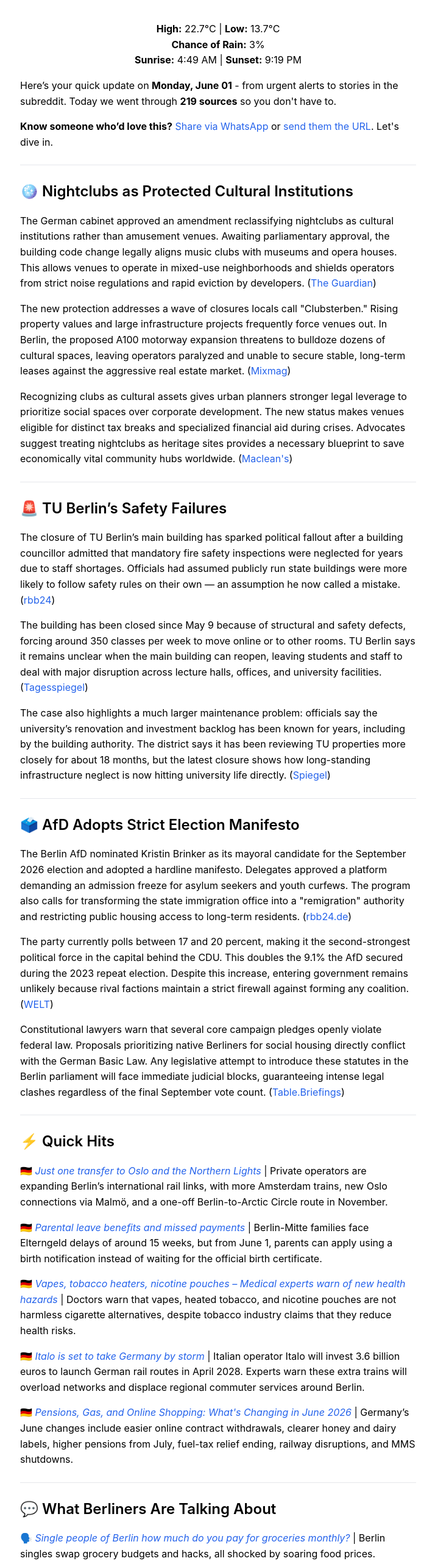
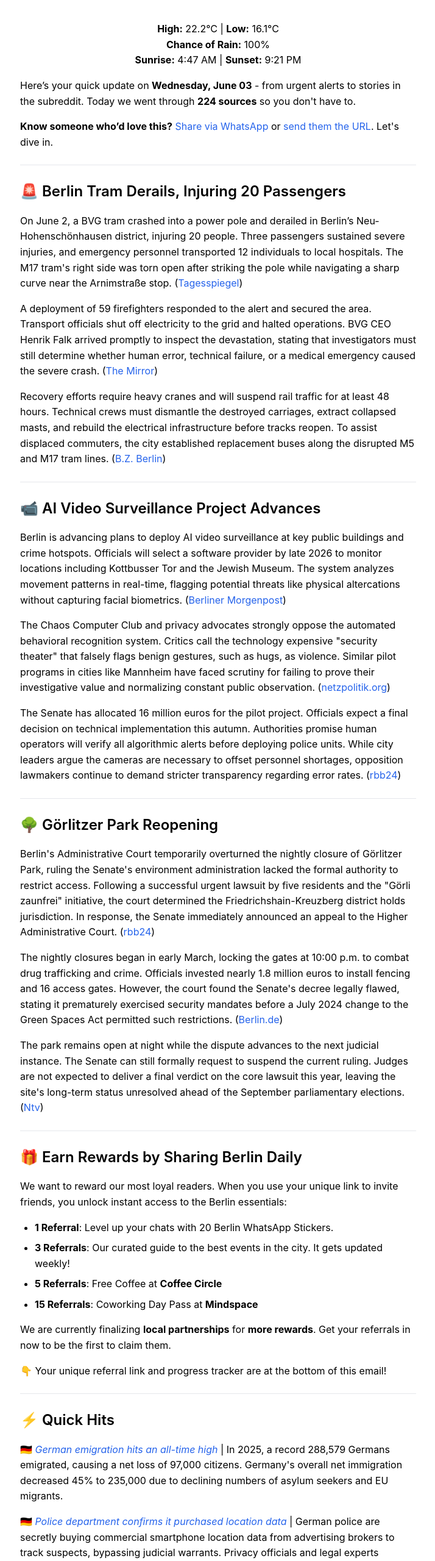
Before and after one commit to plamenpasliev/berlindaily-newsletter-archive, a website: page archive/latest.html in a window 1280 px wide. Shown: the part 220-2780 px from the top of the page at 61% size, without its empty margins (282-996 px from the left). Drawn offline with Linux system fonts and the light colour scheme; a script that the page names is missing.

Commit message:
Update Today's Newsletter

```diff
--- a/archive/latest.html
+++ b/archive/latest.html
@@ -4,10 +4,10 @@
 <head>
     <meta charset="UTF-8">
     <meta name="viewport" content="width=device-width, initial-scale=1.0">
-    <title>🪩 Nightclubs protected, TU Berlin, AfD Manifesto - Berlin News Daily</title>
+    <title>🚆 Tram crash, AI surveillance, Görli Reopening - Berlin News Daily</title>
     <meta name="description" content="Stay informed with curated Berlin news and events in English — perfect for expats and newcomers. We go through 100+ articles, posts and events each day so you don't have to.">
     <meta name="author" content="Plamen Pasliev" />
-    <meta name="publish-date" content="2026-06-01">
+    <meta name="publish-date" content="2026-06-03">
     <link rel="canonical" href="https://berlindaily.org/" />
 
     <!-- Cache control for static assets -->
@@ -17,20 +17,20 @@
     <link rel="preload" as="image" href="/assets/berlin-news-daily-logo.webp" fetchpriority="high" />
     <link rel="stylesheet" href="style.css">
 
-    <meta property="og:title" content="🪩 Nightclubs protected, TU Berlin, AfD Manifesto - Berlin News Daily" />
+    <meta property="og:title" content="🚆 Tram crash, AI surveillance, Görli Reopening - Berlin News Daily" />
     <meta property="og:description" content="Stay informed with curated Berlin news and events in English — perfect for expats and newcomers. We go through 100+ articles, posts and events each day so you don't have to." />
     <meta property="og:type" content="article" />
-    <meta property="og:url" content="https://newsletter.berlindaily.org/archive/20260601-nightclubs-protected-tu-berlin-afd-manifesto.html" />
+    <meta property="og:url" content="https://newsletter.berlindaily.org/archive/20260603-tram-crash-ai-surveillance-grli-reopening.html" />
     <meta property="og:image" content="https://storage.googleapis.com/gpt-engineer-file-uploads/4EHtkGxfgqNmjMCrTPEpIxYaKjf2/social-images/social-1758459261289-berlindaily-logo.png">
 
 <script type="application/ld+json">
 {
   "@context": "https://schema.org",
   "@type": "NewsArticle",
-  "headline": "🪩 Nightclubs protected, TU Berlin, AfD Manifesto - Berlin News Daily",
+  "headline": "🚆 Tram crash, AI surveillance, Görli Reopening - Berlin News Daily",
   "image": [ "https://newsletter.berlindaily.org/assets/berlin-news-daily-logo.webp"
    ],
-  "datePublished": "2026-06-01",
+  "datePublished": "2026-06-03",
   "author": {
     "@type": "Organization",
     "name": "Berlin News Daily"
@@ -62,43 +62,52 @@
   <img style="display: block; margin: 0 auto;" alt="Berlin Daily Logo" width="150" src="https://fgovoiddczxvdmvjrdqs.supabase.co/storage/v1/object/public/berlin_daily_assets/berlin_daily_logo.png?w=150">
 
 <h1 id="☀️-guten-morgen-berlin">☀️ Guten Morgen, Berlin!</h1>
-<p><strong>High:</strong> 22.7°C | <strong>Low:</strong> 13.7°C<br><strong>Chance of Rain:</strong> 3%<br><strong>Sunrise:</strong> 4:49 AM | <strong>Sunset:</strong> 9:19 PM</p>
+<p><strong>High:</strong> 22.2°C | <strong>Low:</strong> 16.1°C<br><strong>Chance of Rain:</strong> 100%<br><strong>Sunrise:</strong> 4:47 AM | <strong>Sunset:</strong> 9:21 PM</p>
 </div>
 
-<p>Here’s your quick update on <strong>Monday, June 01</strong> - from urgent alerts to stories in the subreddit. Today we went through <strong>219 sources</strong> so you don't have to. </p>
+<p>Here’s your quick update on <strong>Wednesday, June 03</strong> - from urgent alerts to stories in the subreddit. Today we went through <strong>224 sources</strong> so you don't have to. </p>
 <p><strong>Know someone who’d love this?</strong> <a href="https://api.whatsapp.com/send?text=Hey%21%20I%E2%80%99ve%20been%20reading%20Berlin%20Daily%20lately%20and%20thought%20you%E2%80%99d%20like%20it.%20It%20helps%20me%20stay%20informed%20and%20find%20out%20cool%20things%20to%20do%20in%20Berlin.%20It%27s%20also%20free.%20Check%20it%20out%3A%20https%3A%2F%2Fberlindaily.org">Share via WhatsApp</a> or <a href="https://newsletter.berlindaily.org/">send them the URL</a>. Let's dive in.</p>
 <hr>
-<h2 id="🪩-germany-reclassifies-nightclubs-as-protected-cultural-institutions">🪩 Nightclubs as Protected Cultural Institutions</h2>
-<p class="excerpt">The German cabinet approved an amendment reclassifying nightclubs as cultural institutions rather than amusement venues. Awaiting parliamentary approval, the building code change legally aligns music clubs with museums and opera houses. This allows venues to operate in mixed-use neighborhoods and shields operators from strict noise regulations and rapid eviction by developers. (<a href="https://www.theguardian.com/world/2026/may/31/germany-nightlife-scene-reclassify-clubs-berlin">The Guardian</a>)</p>
-<p>The new protection addresses a wave of closures locals call "Clubsterben." Rising property values and large infrastructure projects frequently force venues out. In Berlin, the proposed A100 motorway expansion threatens to bulldoze dozens of cultural spaces, leaving operators paralyzed and unable to secure stable, long-term leases against the aggressive real estate market. (<a href="https://mixmag.net/read/controversial-berlin-a100-motorway-plans-force-iconic-clubs-close-about-blank-renate-ost-news">Mixmag</a>)</p>
-<p>Recognizing clubs as cultural assets gives urban planners stronger legal leverage to prioritize social spaces over corporate development. The new status makes venues eligible for distinct tax breaks and specialized financial aid during crises. Advocates suggest treating nightclubs as heritage sites provides a necessary blueprint to save economically vital community hubs worldwide. (<a href="https://macleans.ca/society/how-to-save-gay-bars/">Maclean's</a>)</p>
+<h2 id="🚨-berlin-tram-derails-injuring-20-passengers">🚨 Berlin Tram Derails, Injuring 20 Passengers</h2>
+<p class="excerpt">On June 2, a BVG tram crashed into a power pole and derailed in Berlin’s Neu-Hohenschönhausen district, injuring 20 people. Three passengers sustained severe injuries, and emergency personnel transported 12 individuals to local hospitals. The M17 tram's right side was torn open after striking the pole while navigating a sharp curve near the Arnimstraße stop. (<a href="https://www.tagesspiegel.de/berlin/tram-soll-zu-schnell-gewesen-sein-20-verletzte-bei-schwerem-strassenbahn-unfall-in-berlin-15666517.html">Tagesspiegel</a>)</p>
+<p>A deployment of 59 firefighters responded to the alert and secured the area. Transport officials shut off electricity to the grid and halted operations. BVG CEO Henrik Falk arrived promptly to inspect the devastation, stating that investigators must still determine whether human error, technical failure, or a medical emergency caused the severe crash. (<a href="https://www.mirror.co.uk/news/world-news/berlin-tram-crash-horror-least-37236414">The Mirror</a>)</p>
+<p>Recovery efforts require heavy cranes and will suspend rail traffic for at least 48 hours. Technical crews must dismantle the destroyed carriages, extract collapsed masts, and rebuild the electrical infrastructure before tracks reopen. To assist displaced commuters, the city established replacement buses along the disrupted M5 and M17 tram lines. (<a href="https://www.bz-berlin.de/berlin/bergung-der-zerstoerten-strassenbahn-dauert-48-stunden">B.Z. Berlin</a>)</p>
 <hr>
-<h2 id="🔑-berlin-researcher-champions-housing-first-amid-rising-national-homelessness">🚨 TU Berlin’s Safety Failures</h2>
-<p class="excerpt">The closure of TU Berlin’s main building has sparked political fallout after a building councillor admitted that mandatory fire safety inspections were neglected for years due to staff shortages. Officials had assumed publicly run state buildings were more likely to follow safety rules on their own — an assumption he now called a mistake. (<a href="https://www.rbb24.de/panorama/beitrag/2026/05/berlin-tu-hauptgebaeude-geschlossen-baustadtrat-brandschutz-kontrolle.html">rbb24</a>)</p>
-<p>The building has been closed since May 9 because of structural and safety defects, forcing around 350 classes per week to move online or to other rooms. TU Berlin says it remains unclear when the main building can reopen, leaving students and staff to deal with major disruption across lecture halls, offices, and university facilities.(<a href="https://www.tagesspiegel.de/berlin/seit-dem-9-mai-geschlossen-baustadtrat-raumt-fehler-bei-brandschutzkontrollen-an-tu-ein-15659240.html">Tagesspiegel</a>)</p>
-<p>The case also highlights a much larger maintenance problem: officials say the university’s renovation and investment backlog has been known for years, including by the building authority. The district says it has been reviewing TU properties more closely for about 18 months, but the latest closure shows how long-standing infrastructure neglect is now hitting university life directly. (<a href="https://www.spiegel.de/panorama/bildung/tu-berlin-brandschutzkontrollen-so-gut-wie-gar-nicht-durchgefuehrt-personalmangel-a-2d62bf08-9f58-40e9-b4d8-882ee56cea19">Spiegel</a>)</p>
+<h2 id="📹-berlin-advances-ai-video-surveillance-pilot-project">📹 AI Video Surveillance Project Advances</h2>
+<p class="excerpt">Berlin is advancing plans to deploy AI video surveillance at key public buildings and crime hotspots. Officials will select a software provider by late 2026 to monitor locations including Kottbusser Tor and the Jewish Museum. The system analyzes movement patterns in real-time, flagging potential threats like physical altercations without capturing facial biometrics. (<a href="https://www.morgenpost.de/berlin/article412153544/im-zeitplan-ki-videoueberwachung-in-berlin-nimmt-weitere-huerde.html">Berliner Morgenpost</a>)</p>
+<p>The Chaos Computer Club and privacy advocates strongly oppose the automated behavioral recognition system. Critics call the technology expensive "security theater" that falsely flags benign gestures, such as hugs, as violence. Similar pilot programs in cities like Mannheim have faced scrutiny for failing to prove their investigative value and normalizing constant public observation. (<a href="https://netzpolitik.org/2026/ki-gestuetzte-videoueberwachung-ccc-warnt-berlin-vor-automatischer-verhaltenserkennung/">netzpolitik.org</a>)</p>
+<p>The Senate has allocated 16 million euros for the pilot project. Officials expect a final decision on technical implementation this autumn. Authorities promise human operators will verify all algorithmic alerts before deploying police units. While city leaders argue the cameras are necessary to offset personnel shortages, opposition lawmakers continue to demand stricter transparency regarding error rates. (<a href="https://www.rbb24.de/panorama/beitrag/2026/06/berlin-ki-gestuetzte-videoueberwachung-schutz-sicherheit.html">rbb24</a>)</p>
 <hr>
-<h2 id="🗳️-berlin-afd-names-brinker-and-adopts-strict-election-manifesto">🗳️ AfD Adopts Strict Election Manifesto</h2>
-<p class="excerpt">The Berlin AfD nominated Kristin Brinker as its mayoral candidate for the September 2026 election and adopted a hardline manifesto. Delegates approved a platform demanding an admission freeze for asylum seekers and youth curfews. The program also calls for transforming the state immigration office into a "remigration" authority and restricting public housing access to long-term residents. (<a href="https://www.rbb24.de/politik/berlin-wahl-2026/beitraege/afd-wahlprogramm-migration-ausgangssperren-videoueberwachung.html">rbb24.de</a>)</p>
-<p>The party currently polls between 17 and 20 percent, making it the second-strongest political force in the capital behind the CDU. This doubles the 9.1% the AfD secured during the 2023 repeat election. Despite this increase, entering government remains unlikely because rival factions maintain a strict firewall against forming any coalition. (<a href="https://www.welt.de/politik/deutschland/article6a1aecf2411d40cd4c74cb76/afd-will-aufnahmestopp-fuer-asylbewerber-in-berlin.html">WELT</a>)</p>
-<p>Constitutional lawyers warn that several core campaign pledges openly violate federal law. Proposals prioritizing native Berliners for social housing directly conflict with the German Basic Law. Any legislative attempt to introduce these statutes in the Berlin parliament will face immediate judicial blocks, guaranteeing intense legal clashes regardless of the final September vote count. (<a href="https://table.media/berlin/analyse/was-die-afd-fuer-berlin-will-und-was-davon-sie-ueberhaupt-darf">Table.Briefings</a>)</p>
+<h2 id="⚖️-berlin-appeals-court-ruling-reopening-görlitzer-park">🌳 Görlitzer Park Reopening</h2>
+<p class="excerpt">Berlin's Administrative Court temporarily overturned the nightly closure of Görlitzer Park, ruling the Senate's environment administration lacked the formal authority to restrict access. Following a successful urgent lawsuit by five residents and the "Görli zaunfrei" initiative, the court determined the Friedrichshain-Kreuzberg district holds jurisdiction. In response, the Senate immediately announced an appeal to the Higher Administrative Court. (<a href="https://www.rbb24.de/panorama/beitrag/2026/06/senat-legt-beschwerde-gegen-urteil-zu-goerlitzer-park-ein0.html">rbb24</a>)</p>
+<p>The nightly closures began in early March, locking the gates at 10:00 p.m. to combat drug trafficking and crime. Officials invested nearly 1.8 million euros to install fencing and 16 access gates. However, the court found the Senate's decree legally flawed, stating it prematurely exercised security mandates before a July 2024 change to the Green Spaces Act permitted such restrictions. (<a href="https://www.berlin.de/gerichte/verwaltungsgericht/presse/pressemitteilungen/2026/pressemitteilung.1676274.php">Berlin.de</a>)</p>
+<p>The park remains open at night while the dispute advances to the next judicial instance. The Senate can still formally request to suspend the current ruling. Judges are not expected to deliver a final verdict on the core lawsuit this year, leaving the site's long-term status unresolved ahead of the September parliamentary elections. (<a href="https://www.n-tv.de/regionales/berlin-und-brandenburg/Goerlitzer-Park-nachts-vorerst-offen-Wie-geht-es-weiter-id30883471.html">Ntv</a>)</p>
+<hr>
+<h2>🎁 Earn Rewards by Sharing Berlin Daily</h2>
+<p>We want to reward our most loyal readers. When you use your unique link to invite friends, you unlock instant access to the Berlin essentials:</p>
+<ul>
+<li><strong>1 Referral</strong>: Level up your chats with 20 Berlin WhatsApp Stickers.</li>
+<li><strong>3 Referrals</strong>: Our curated guide to the best events in the city. It gets updated weekly!</li>
+<li><strong>5 Referrals</strong>: Free Coffee at <strong>Coffee Circle</strong></li>
+<li><strong>15 Referrals</strong>: Coworking Day Pass at <strong>Mindspace</strong></li>
+</ul>
+<p>We are currently finalizing <strong>local partnerships</strong> for <strong>more rewards</strong>. Get your referrals in now to be the first to claim them.</p>
+<p>👇 Your unique referral link and progress tracker are at the bottom of this email!</p>
 <hr>
 <h2 id="⚡-quick-hits">⚡ Quick Hits</h2>
-<p>🇩🇪 <a href="https://www.berliner-zeitung.de/article/neue-zugverbindungen-ab-berlin-mit-nur-einem-umstieg-nach-oslo-und-zu-den-polarlichtern-10045653"><em>Just one transfer to Oslo and the Northern Lights</em></a> | Private operators are expanding Berlin’s international rail links, with more Amsterdam trains, new Oslo connections via Malmö, and a one-off Berlin-to-Arctic Circle route in November.</p>
-
-<p>🇩🇪 <a href="https://www.berliner-kurier.de/berlin/elterngeld-wartezeiten-mitte-li.10039202"><em>Parental leave benefits and missed payments</em></a> | Berlin-Mitte families face Elterngeld delays of around 15 weeks, but from June 1, parents can apply using a birth notification instead of waiting for the official birth certificate.</p>
-<p>🇩🇪 <a href="https://www.spiegel.de/wissenschaft/medizin/vapes-tabakerhitzer-nikotinbeutel-sind-die-nachfolger-der-zigarette-weniger-riskant-wer-sollte-auf-sie-umsteigen-wer-nicht-a-9411c9ec-dac2-4a8e-8245-943b00df0ff9"><em>Vapes, tobacco heaters, nicotine pouches – Medical experts warn of new health hazards</em></a> | Doctors warn that vapes, heated tobacco, and nicotine pouches are not harmless cigarette alternatives, despite tobacco industry claims that they reduce health risks.</p>
-<p>🇩🇪 <a href="https://www.berliner-zeitung.de/article/italo-will-deutschland-erobern-droht-pendlern-in-berlin-und-brandenburg-bald-das-chaos-10045290"><em>Italo is set to take Germany by storm</em></a> | Italian operator Italo will invest 3.6 billion euros to launch German rail routes in April 2028. Experts warn these extra trains will overload networks and displace regional commuter services around Berlin.</p>
-<p>🇩🇪 <a href="https://www.rosenheim24.de/deutschland/juni-2026-die-wichtigsten-aenderungen-in-deutschland-94329959.html"><em>Pensions, Gas, and Online Shopping: What's Changing in June 2026</em></a> | Germany’s June changes include easier online contract withdrawals, clearer honey and dairy labels, higher pensions from July, fuel-tax relief ending, railway disruptions, and MMS shutdowns.</p>
-
+<p>🇩🇪 <a href="https://www.welt.de/politik/deutschland/article6a1d2ac123e28d1fd3a5e3a7/statistisches-bundesamt-auswanderung-von-deutschen-auf-allzeithoch-zuwanderung-aus-syrien-und-afghanistan-bricht-ein.html"><em>German emigration hits an all-time high</em></a> | In 2025, a record 288,579 Germans emigrated, causing a net loss of 97,000 citizens. Germany's overall net immigration decreased 45% to 235,000 due to declining numbers of asylum seekers and EU migrants.</p>
+<p>🇩🇪 <a href="https://www.tagesschau.de/investigativ/br-recherche/standortdaten-handy-app-polizei-datenhandel-100.html"><em>Police department confirms it purchased location data</em></a> | German police are secretly buying commercial smartphone location data from advertising brokers to track suspects, bypassing judicial warrants. Privacy officials and legal experts condemn this unchecked surveillance practice as unlawful.</p>
+<p>🇩🇪 <a href="https://www.berliner-zeitung.de/article/schmutzigste-luft-deutschlands-diese-berliner-strassen-fuehren-das-feinstaub-ranking-an-10053893"><em>These Berlin streets top the fine particulate matter rankings</em></a> | In May 2026, Berlin locations Mariendorfer Damm, Karl-Marx-Straße, Silbersteinstraße, and Leipziger Straße recorded fine dust averages over 20 micrograms, exceeding the WHO limit of 15 micrograms.</p>
+<p>🇬🇧 <a href="https://www.dw.com/en/hindu-life-in-germany-inside-berlins-newest-hindu-temple/video-77380682"><em>Hindu life in Germany: Inside Berlin's newest Hindu temple</em></a> | Berlin is preparing to open the largest Hindu temple in Germany.</p>
+<p>🇩🇪 <a href="https://www.n-tv.de/regionales/berlin-und-brandenburg/Bericht-Extremistische-Propaganda-gezielt-fuer-Jugendliche-id30883670.html"><em>Extremist Propaganda Targeting Young People</em></a> | Berlin's domestic intelligence reports rising numbers across all extremist groups—right-wing, left-wing, and Islamist. These factions are increasingly using tailored social media propaganda to target and radicalize youth.</p>
 <hr>
 <h2 id="💬-what-berliners-are-talking-about">💬 What Berliners Are Talking About</h2>
-<p>🗣️ <a href="https://www.reddit.com/r/askberliners/comments/1tsw96c/single_people_of_berlin_how_much_do_you_pay_for/"><em>Single people of Berlin how much do you pay for groceries monthly?</em></a> | Berlin singles swap grocery budgets and hacks, all shocked by soaring food prices.</p>
-<p>🗣️ <a href="https://www.reddit.com/r/askberliners/comments/1tssgqz/cycling_sonnenallee/"><em>Cycling Sonnenallee</em></a> | Berlin cyclists swap horror stories about chaotic Sonnenallee and share safer route tips.</p>
-<p>🗣️ <a href="https://www.reddit.com/r/askberliners/comments/1tss4dk/anyone_dog_sitting_at_their_home_for_additional/"><em>Anyone dog sitting at their home for additional income?</em></a> | People share tips on turning dog sitting into side income using apps.</p>
 
+<p>🗣️ <a href="https://www.reddit.com/r/askberliners/comments/1tuf5tn/hilfe_gesucht_massiver_ungezieferbefall_in/"><em>Hilfe gesucht! Massiver Ungezieferbefall in Spandau (Wassernähe) – Was würdet ihr tun?</em></a> | Horror stories and practical tips for battling a bug-infested apartment.</p>
+<p>🗣️ <a href="https://www.reddit.com/r/berlin/comments/1ttm0lp/i_built_a_free_app_to_find_zu_verschenken_free/"><em>I built a free app to find zu verschenken / free stuff in Berlin. No chats, no DMs, no apartment visits.</em></a> | A debate whether a "free stuff” app improves sharing.</p>
+<p>🗣️ <a href="https://www.reddit.com/r/berlin/comments/1ttlj7j/i_created_moviesberlinde_so_everyone_can_find/"><em>I created moviesberlin.de so everyone can find their preferred movie experience!</em></a> | Check out this new Berlin cinema finder.</p>
 <hr>
-<p>🌉 <strong>Word of the Day:</strong> Eselsbrücke | <strong>Literal:</strong> Donkey bridge | <strong>Meaning:</strong> A mnemonic device or memory trick. | <strong>Example:</strong> <em>Mit dieser kleinen Eselsbrücke kann ich mir die Vokabeln besser merken.</em> (With this little donkey bridge, I can remember the vocabulary better.)</p>
+<p>👶 <strong>Word of the Day:</strong> Muttermal | <strong>Literal:</strong> Mother mark | <strong>Meaning:</strong> A birthmark or mole. | <strong>Example:</strong> <em>Sie hat ein kleines, sternförmiges Muttermal auf der Wange.</em> (She has a small, star-shaped mother mark on her cheek.)</p>
 <hr>
 <h3 id="👋-thats-a-wrap-thank-you-for-reading">👋 That's a wrap! Thank you for reading.</h3>
 <p>Got feedback? Write us at <a href="mailto:news@berlindaily.org">news@berlindaily.org</a>. </p>
```
